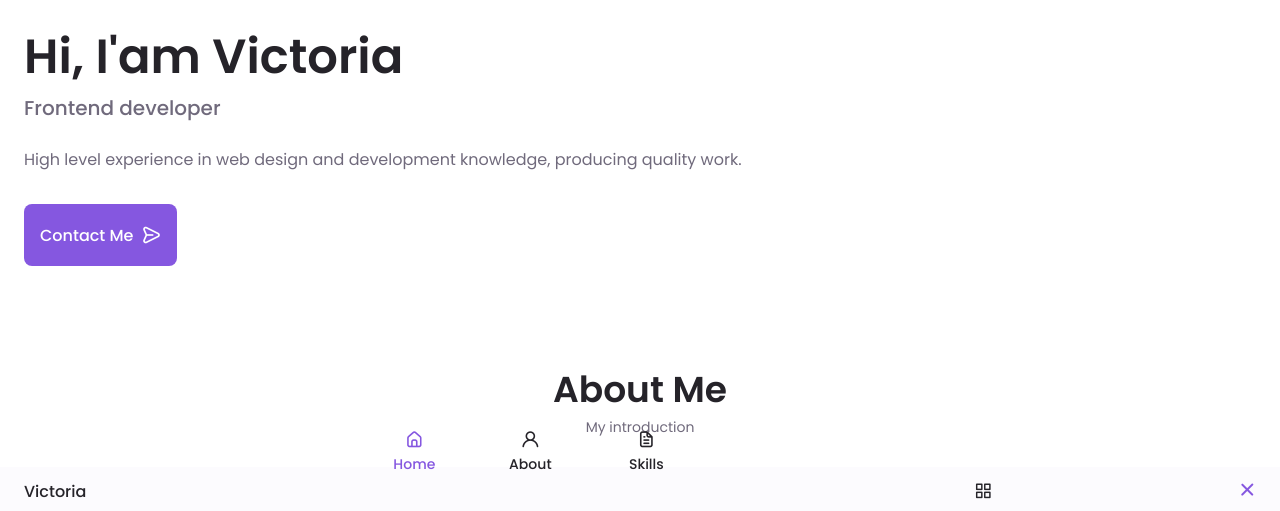
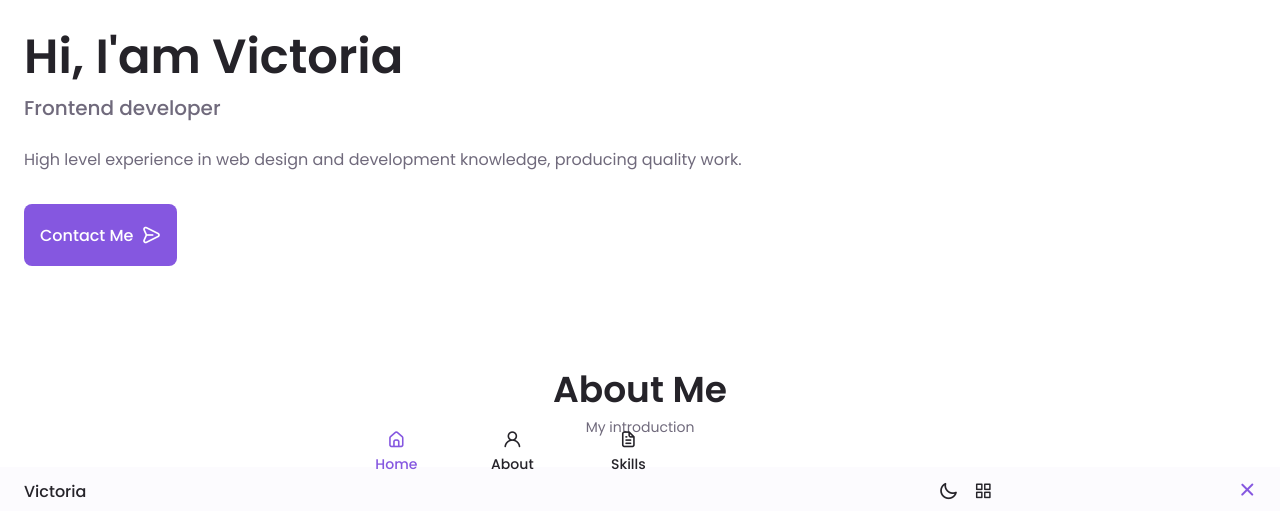
Before and after one commit to vicbarkfeld/example-portifolio, a plain HTML site: page index.html in a window 1280 px wide. Shown: the part 285-796 px from the top of the page. Drawn offline with nearby package versions, Linux system fonts and the light colour scheme.

Commit message:
Added button change theme

```diff
--- a/css/buttons.css
+++ b/css/buttons.css
@@ -48,3 +48,18 @@
 
 
 /*========== Button Dark/Light ==========*/
+.nav__btns{
+    display: flex;
+    align-items: center;
+}
+
+.change-theme{
+    font-size: 1.25rem;
+    color: var(--title-color);
+    margin-right: var(--mb-1);
+    cursor: pointer;
+}
+
+.change-theme:hover{
+    color: var(--first-color);
+}
--- a/index.html
+++ b/index.html
@@ -59,6 +59,9 @@
              </div>
 
              <div class="nav__btns">
+                <!-- Theme change button -->
+                    <i class="uil uil-moon change-theme" id="theme-button"></i>
+
                  <div class="nav__toggle" id="nav-toggle">
                     <i class="uil uil-apps"></i>
                  </div>
```
